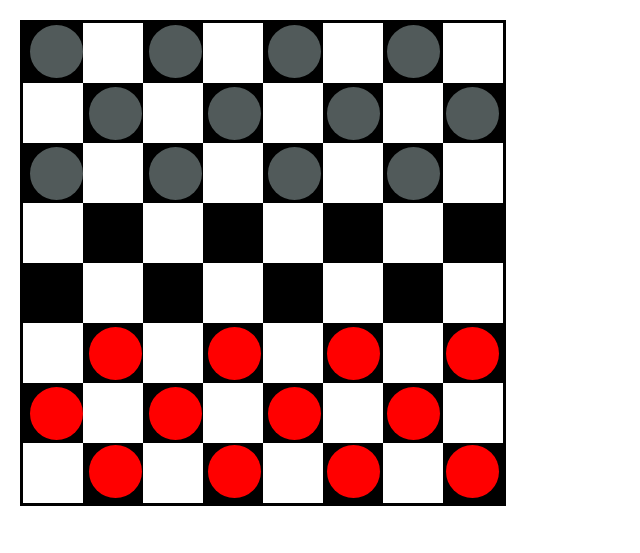
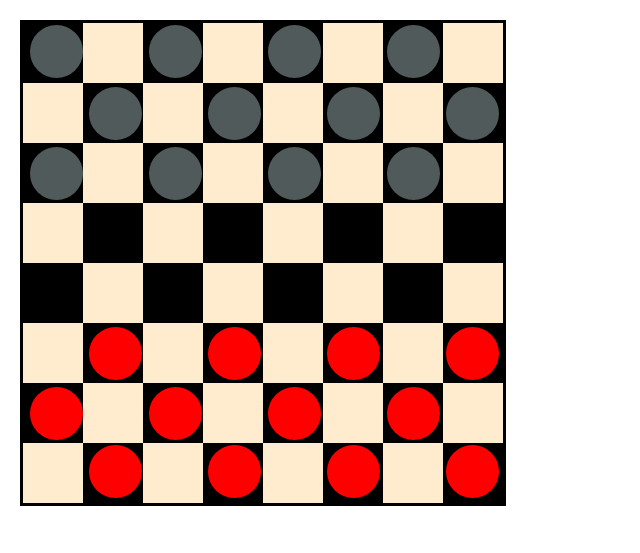
Before and after one commit to IanaOrlova/homework_html, a plain HTML site: page checkers+position/checkers.html in a window 1280 px wide. Shown: the whole page, without its empty margins (0-640 px from the left). Drawn offline with Linux system fonts and the light colour scheme.

Commit message:
position

```diff
--- a/checkers+position/checkers.html
+++ b/checkers+position/checkers.html
@@ -7,7 +7,6 @@
     <link rel="stylesheet" type="text/css" href="css/normalize.css">
 </head>
 <body>
-<div class="board">
     <div class="game">
         <div class="line1">
             <section class="cell"></section><section class="cell"></section>
@@ -94,7 +93,5 @@
             </div>
         </div>
     </div>
-</div>
-
 </body>
 </html>
--- a/checkers+position/css/checkers.css
+++ b/checkers+position/css/checkers.css
@@ -3,12 +3,8 @@
     padding: 0;
     box-sizing: border-box;
 }
-.board{
-    color: beige;
-    width: 530px;
-    height: 530px;
-}
 .game{
+    background-color:blanchedalmond;
     height: 486px;
     width: 486px;
     margin: 20px;
```
